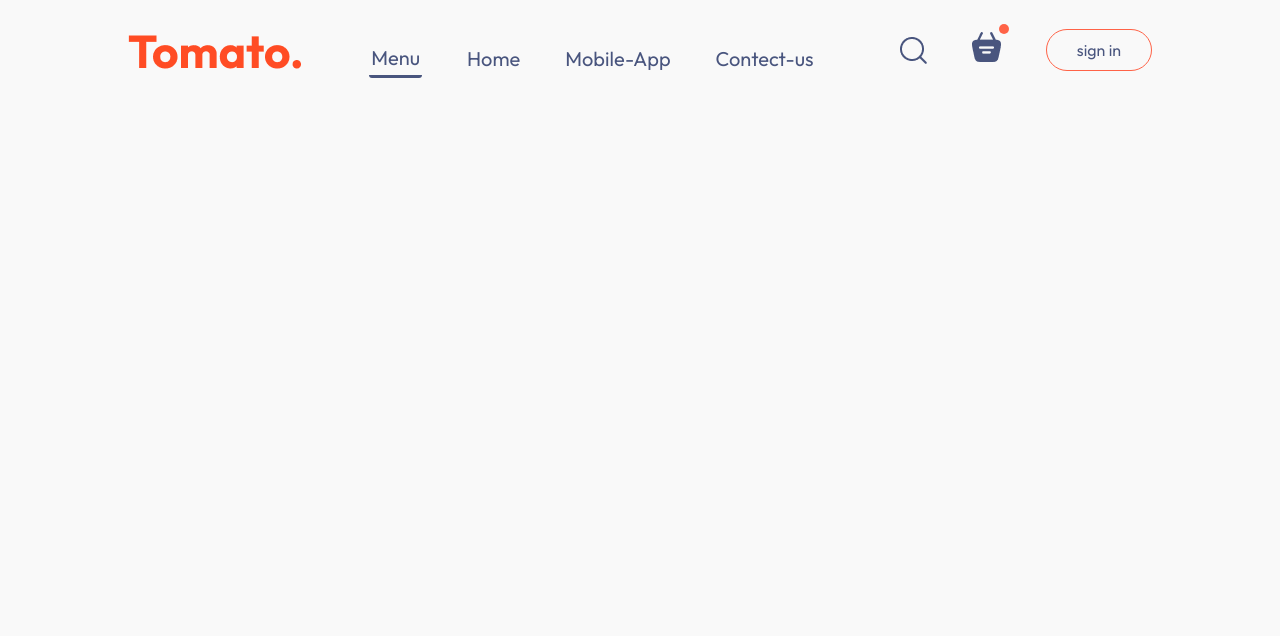
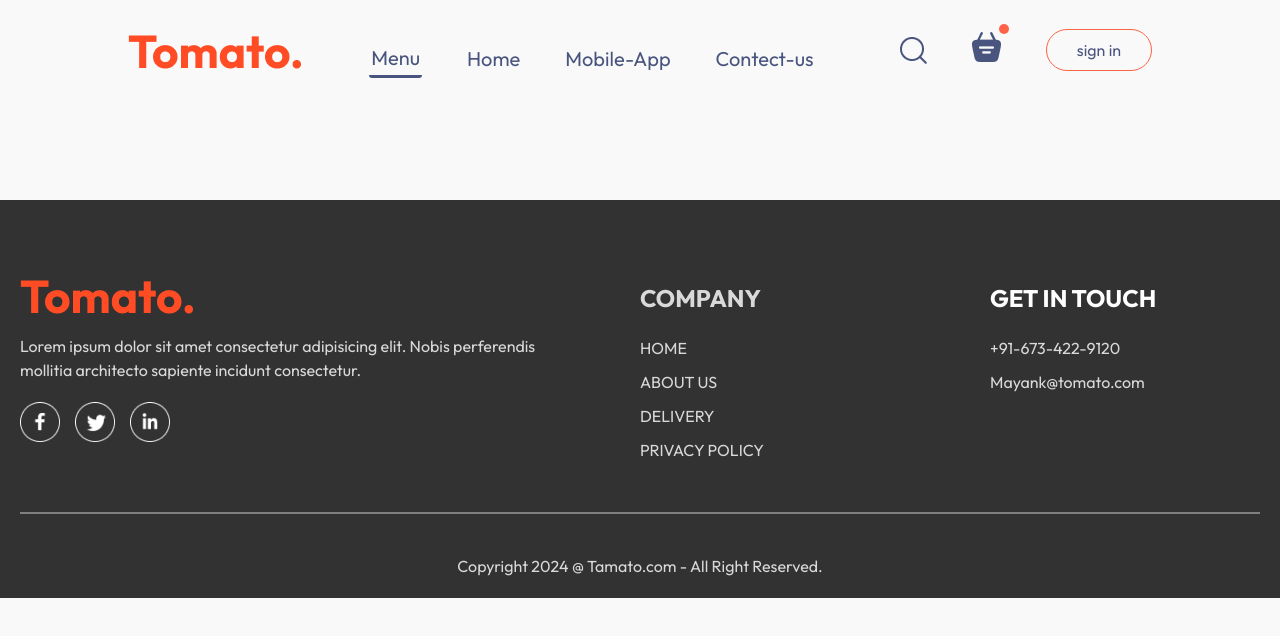
Before and after one commit to tailormayank/Tomato, a React (Vite) app in the folder frontend/: page /order in a window 1280 px wide. Shown: the top 636 px of the page. Built offline with nearby package versions, Linux system fonts and the light colour scheme.

Commit message:
Footer Complete

```diff
--- a/frontend/src/App.jsx
+++ b/frontend/src/App.jsx
@@ -1,23 +1,26 @@
-import React from 'react'
-import Navbar from './components/Navbar/Navbar'
-import { Route, Routes } from 'react-router-dom'
-import Home from './pages/Home/Home'
-import Cart from './pages/Cart/Cart'
-import PlaceOrder from './pages/PlaceOrder/PlaceOrder'
+import React from "react";
+import Navbar from "./components/Navbar/Navbar";
+import { Route, Routes } from "react-router-dom";
+import Home from "./pages/Home/Home";
+import Cart from "./pages/Cart/Cart";
+import PlaceOrder from "./pages/PlaceOrder/PlaceOrder";
+import Footer from "./components/Footer/Footer";
 
 const App = () => {
   return (
-    <div className='app'>
+      <>
+      <div className="app">
+        <Navbar />
+        <Routes>
+          <Route path="/" element={<Home />} />
+          <Route path="/cart" element={<Cart />} />
+          <Route path="/order" element={<PlaceOrder />} />
+        </Routes>
+      </div>
+        <Footer />
+      </>
 
-      <Navbar/>
+  );
+};
 
-      <Routes>
-        <Route path='/' element={<Home/>} />
-        <Route path='/cart' element={<Cart/>} />
-        <Route path='/order' element={<PlaceOrder/>} />
-      </Routes>
-    </div>
-  )
-}
-
-export default App
+export default App;
--- /dev/null
+++ b/frontend/src/components/Footer/Footer.css
@@ -0,0 +1,48 @@
+.footer{
+    margin-top: 100px;
+    color: #d9d9d9;
+    background-color: #323232;
+    display: flex;
+    flex-direction: column;
+    align-items: center;
+    gap: 20px;
+    padding: 20px;
+    padding-top: 80px;
+}
+
+.footer-content{
+    width: 100%;
+    display: grid;
+    grid-template-columns: 2fr 1fr 1fr;
+    gap: 80px;
+}
+
+.footer-content-center , .footer-content-left, .footer-content-right{
+    display: flex;
+    flex-direction: column;
+    align-items: start;
+    gap: 20px;
+}
+
+.footer-content-center  li , .footer-content-left li , .footer-content-right li {
+    list-style: none;
+    margin-bottom: 10px;
+    cursor: pointer;
+}
+
+.footer-content-left h2 , .footer-content-right h2 {
+    color: white;
+}
+
+.footer-social-icons img{
+    width: 40px;
+    margin-right: 15px;
+}
+
+.footer hr{
+    width: 100%;
+    height: 2px;
+    margin: 20px 0;
+    background-color: gray;
+    border: none;
+}
--- /dev/null
+++ b/frontend/src/components/Footer/Footer.jsx
@@ -0,0 +1,40 @@
+import React from 'react'
+import './Footer.css'
+import { assets } from '../../assets/assets'
+const Footer = () => {
+  return (
+    <div className='footer' id='footer'>
+        <div className="footer-content">
+            <div className="footer-content-left">
+                <img src={assets.logo} alt="" />
+                <p>Lorem ipsum dolor sit amet consectetur adipisicing elit. Nobis perferendis mollitia architecto sapiente incidunt consectetur.</p>
+                <div className="footer-social-icons">
+                    <img src={assets.facebook_icon} alt="" />
+                    <img src={assets.twitter_icon} alt="" />
+                    <img src={assets.linkedin_icon} alt="" />
+                </div>
+            </div>
+            <div className="footer-content-center">
+                <h2>COMPANY</h2>
+                <ul>
+                    <li>HOME</li>
+                    <li>ABOUT US</li>
+                    <li>DELIVERY</li>
+                    <li>PRIVACY POLICY</li>
+                </ul>
+            </div>
+            <div className="footer-content-right">
+                <h2>GET IN TOUCH</h2>
+                <ul>
+                    <li>+91-673-422-9120</li>
+                    <li>Mayank@tomato.com</li>
+                </ul>
+            </div>
+        </div>
+        <hr />
+        <p className="footer-copyright">Copyright 2024 @ Tamato.com - All Right Reserved.</p>
+    </div>
+  )
+}
+
+export default Footer
```
